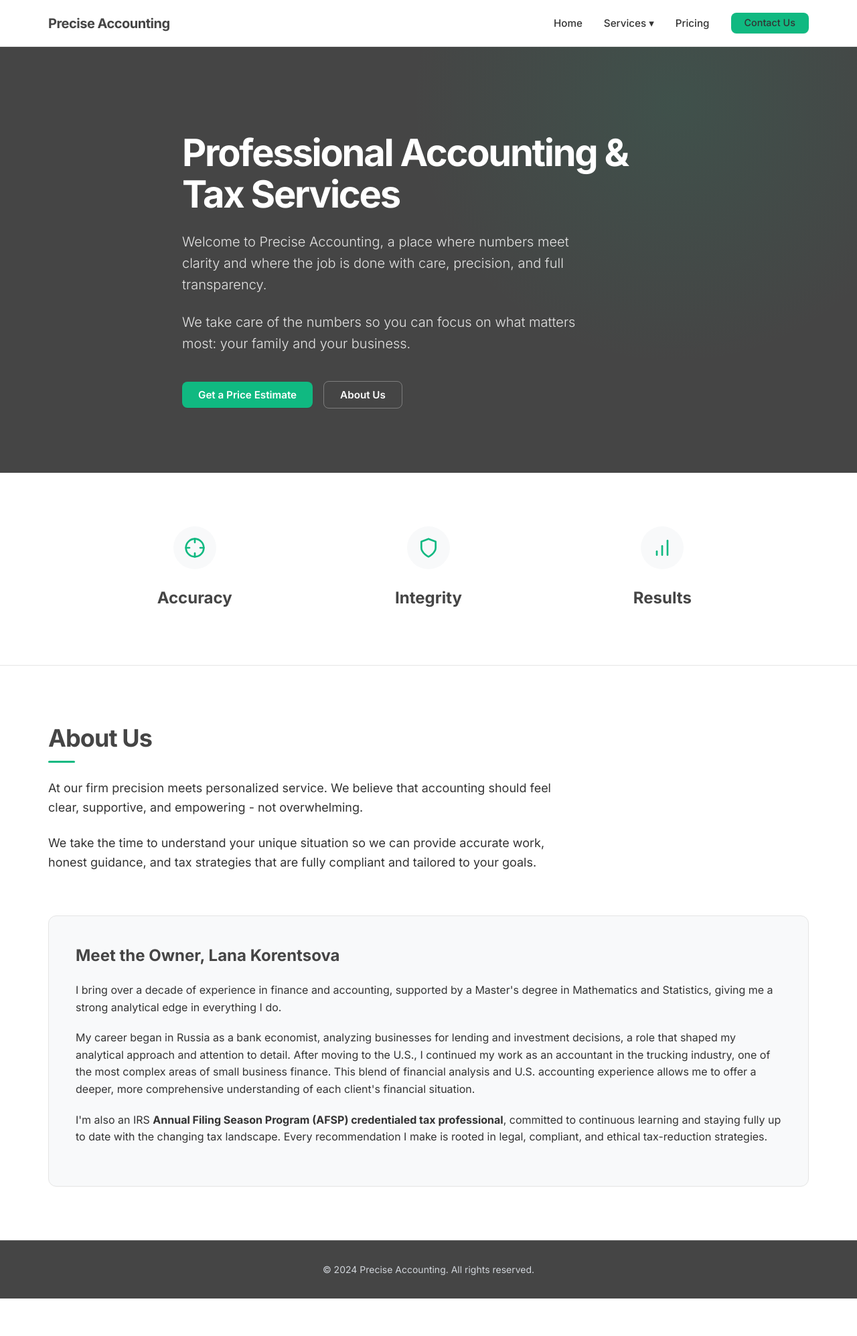
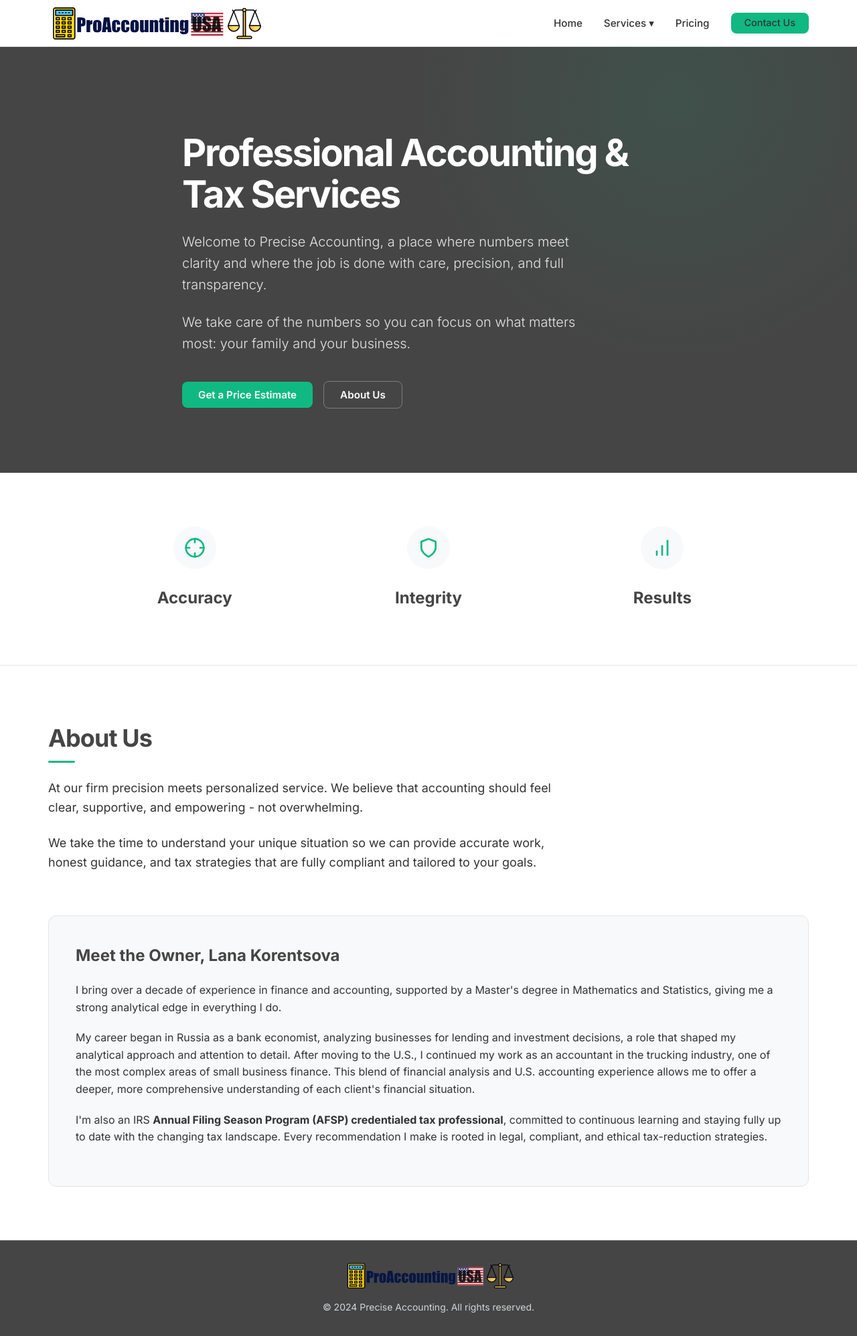
Before and after one commit to QASchoolUSA/Precise-Accounting, a Next.js app: page / in a window 1280 px wide. Shown: the whole page at 67% size. Before the commit the page ends 1939 px from the top, so only its background shows below. Built offline with nearby package versions, Linux system fonts and the light colour scheme.

Commit message:
feat: Add new SVG logo and integrate it into the header and footer components.

```diff
--- a/components/Footer.jsx
+++ b/components/Footer.jsx
@@ -1,7 +1,16 @@
+import Image from 'next/image';
+
 export default function Footer() {
     return (
         <footer className="footer">
-            <div className="container">
+            <div className="container" style={{ display: 'flex', flexDirection: 'column', alignItems: 'center', gap: '1rem' }}>
+                <Image
+                    src="/PreciseAccountingUSA-Logo.svg"
+                    alt="Precise Accounting USA"
+                    width={150}
+                    height={40}
+                    style={{ height: '40px', width: 'auto', opacity: 0.9 }}
+                />
                 <p>&copy; 2024 Precise Accounting. All rights reserved.</p>
             </div>
         </footer>
--- a/components/Header.jsx
+++ b/components/Header.jsx
@@ -2,6 +2,7 @@
 
 import { useState } from 'react';
 import Link from 'next/link';
+import Image from 'next/image';
 
 export default function Header() {
     const [isMenuOpen, setIsMenuOpen] = useState(false);
@@ -28,7 +29,16 @@ export default function Header() {
     return (
         <header className="header">
             <div className="container header-container">
-                <Link href="/" className="logo" onClick={closeMenu}>Precise Accounting</Link>
+                <Link href="/" className="logo" onClick={closeMenu}>
+                    <Image
+                        src="/PreciseAccountingUSA-Logo.svg"
+                        alt="Precise Accounting USA"
+                        width={200}
+                        height={50}
+                        style={{ height: '50px', width: 'auto' }}
+                        priority
+                    />
+                </Link>
                 <button
                     className={`mobile-menu-btn ${isMenuOpen ? 'active' : ''}`}
                     aria-label="Toggle menu"
```
Also changed, not shown: public/PreciseAccountingUSA-Logo.svg (added).
